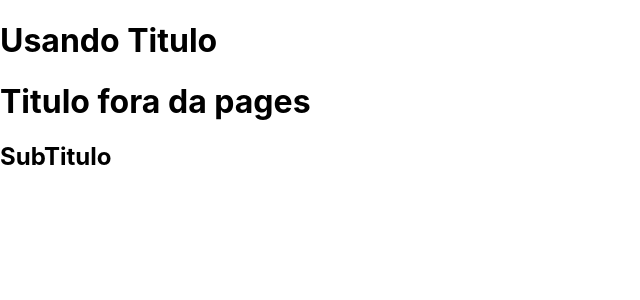
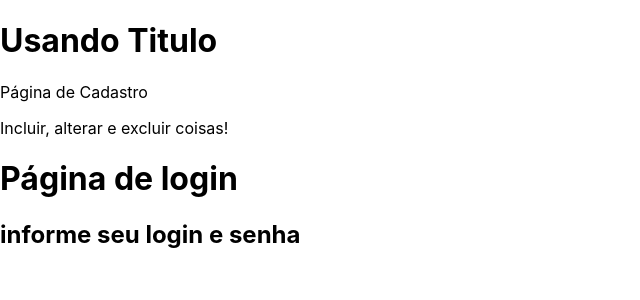
Before and after one commit to jordanobaluz/curso_nextjs, a Next.js app: page /basicos/usandoTitulo in a window 1280 px wide. Shown: the top 300 px of the page, without its empty margins (0-640 px from the left). Built offline with nearby package versions, Linux system fonts and the light colour scheme.

Commit message:
passagem de props e como utilizar renderização com props

```diff
--- a/components/Titulo.jsx
+++ b/components/Titulo.jsx
@@ -1,10 +1,16 @@
-export default function Titulo() {
-  return (
+export default function Titulo(props) {
+  return props.pequeno ? (
     <>
-      <h1>Titulo fora da pages</h1>
-      <h2>SubTitulo</h2>
+      <p>{props.principal}</p>
+      <p>{props.secundario}</p>
     </>
-  );
+  ) : (
+    <>
+      <h1>{props.principal}</h1>
+      <h2>{props.secundario}</h2>
+    </>
+  )
 }
 
-// nome com letra maiscula em arquivos fora da pasta pages
+//nome com letra maiscula em arquivos fora da pasta pages
+//passagem de parametros entre componentes
--- a/pages/basicos/usandoTitulo.jsx
+++ b/pages/basicos/usandoTitulo.jsx
@@ -4,7 +4,15 @@
   return (
     <div>
       <h1>Usando Titulo</h1>
-      <Titulo />
+      <Titulo
+        principal="Página de Cadastro"
+        secundario="Incluir, alterar e excluir coisas!"
+        pequeno={true}
+      />
+      <Titulo
+        principal="Página de login"
+        secundario="informe seu login e senha"
+      />
     </div>
   );
 }
```
